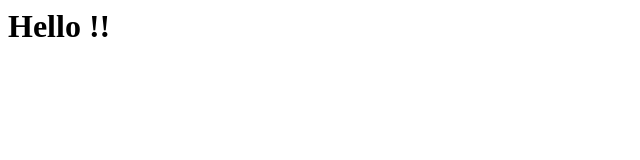
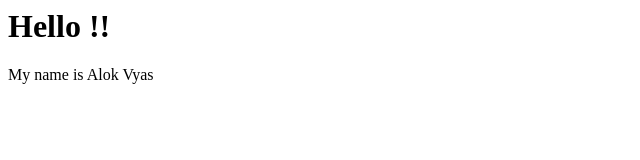
Before and after one commit to alokvyas85/SshRemoteRepo, a plain HTML site: page index.html in a window 1280 px wide. Shown: the whole page, without its empty margins (0-640 px from the left). Drawn offline with Linux system fonts and the light colour scheme.

Commit message:
added new <p> tags

```diff
--- a/index.html
+++ b/index.html
@@ -5,6 +5,8 @@
 
 		<h1> Hello !! </h1>
 
+			<p> My name is Alok Vyas </p>
+
 		</body>
 
 	</head>
```
